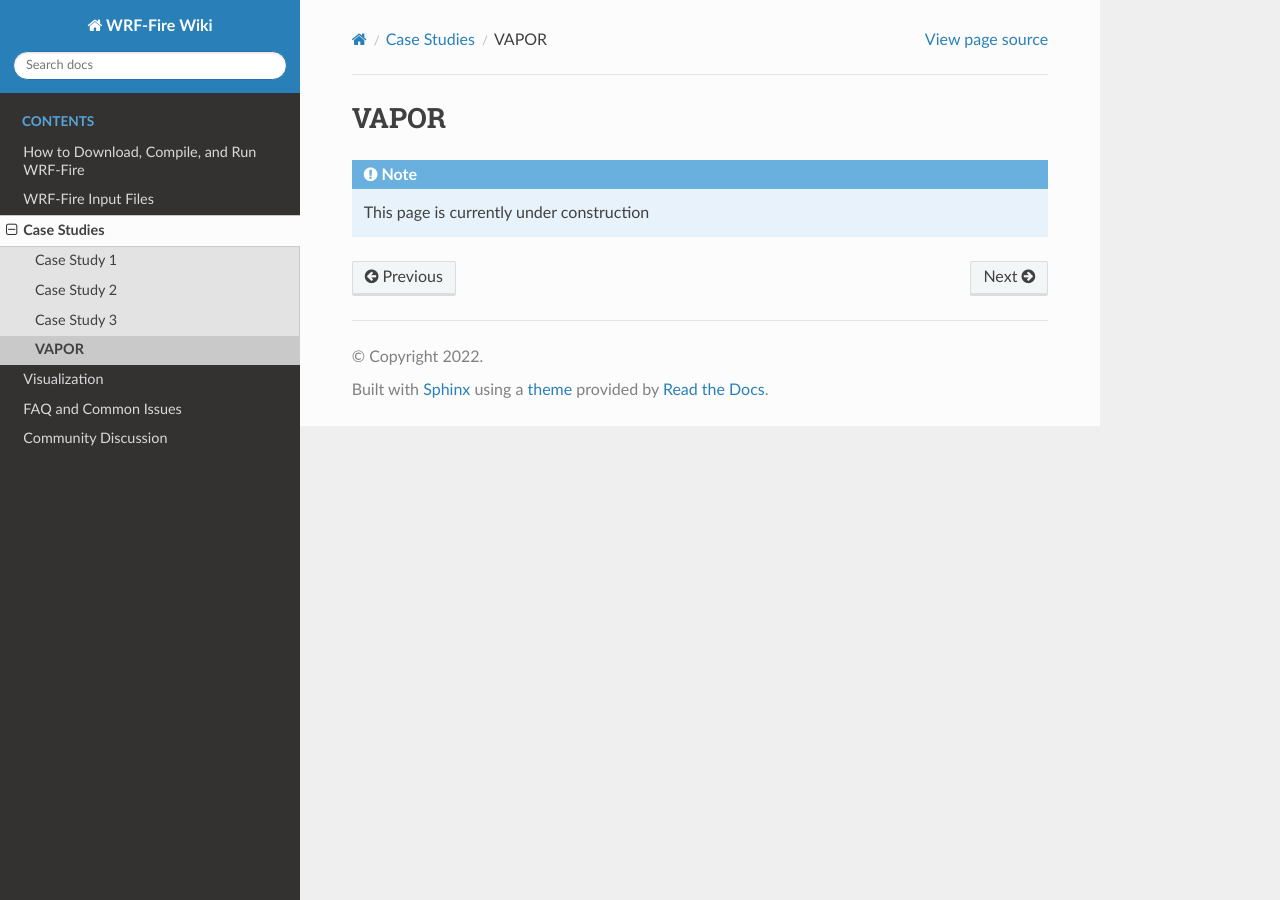
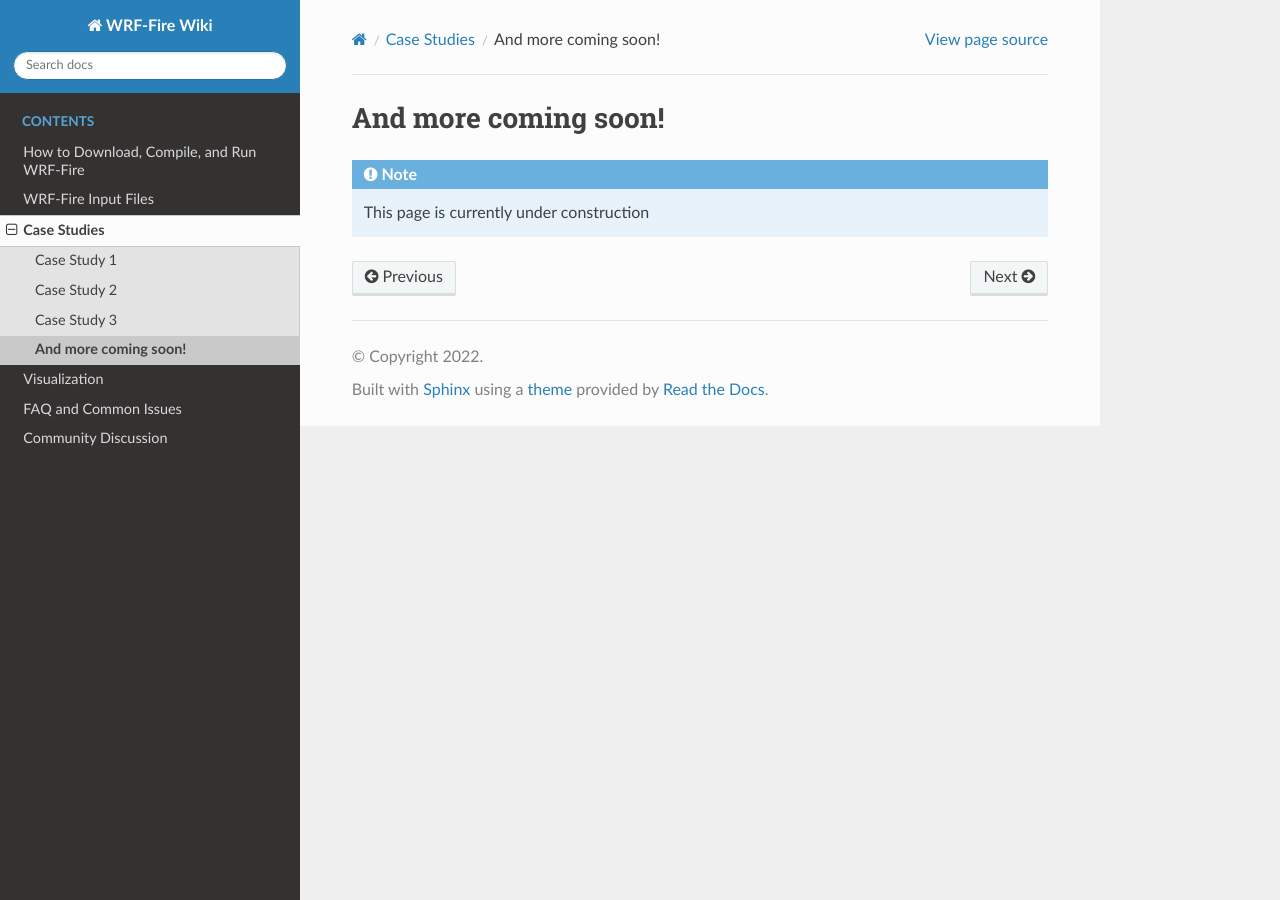
Before and after one commit to WRF-Fire-UNR/UNR-WRF-FIRE, a Sphinx documentation site: the page built from docs/source/additional.rst, in a window 1280 px wide. Built offline with Sphinx 7.4.7 and the Read the Docs theme 2.0.0, drawn with Linux system fonts in a browser that asks for light colours; pages that are not in the unit, such as notebooks, are missing from menus.

Commit message:
Update additional.rst

```diff
--- a/docs/source/additional.rst
+++ b/docs/source/additional.rst
@@ -1,6 +1,6 @@
-=====
-VAPOR
-=====
+=====================
+And more coming soon!
+=====================
 
 .. Note::
 
```
